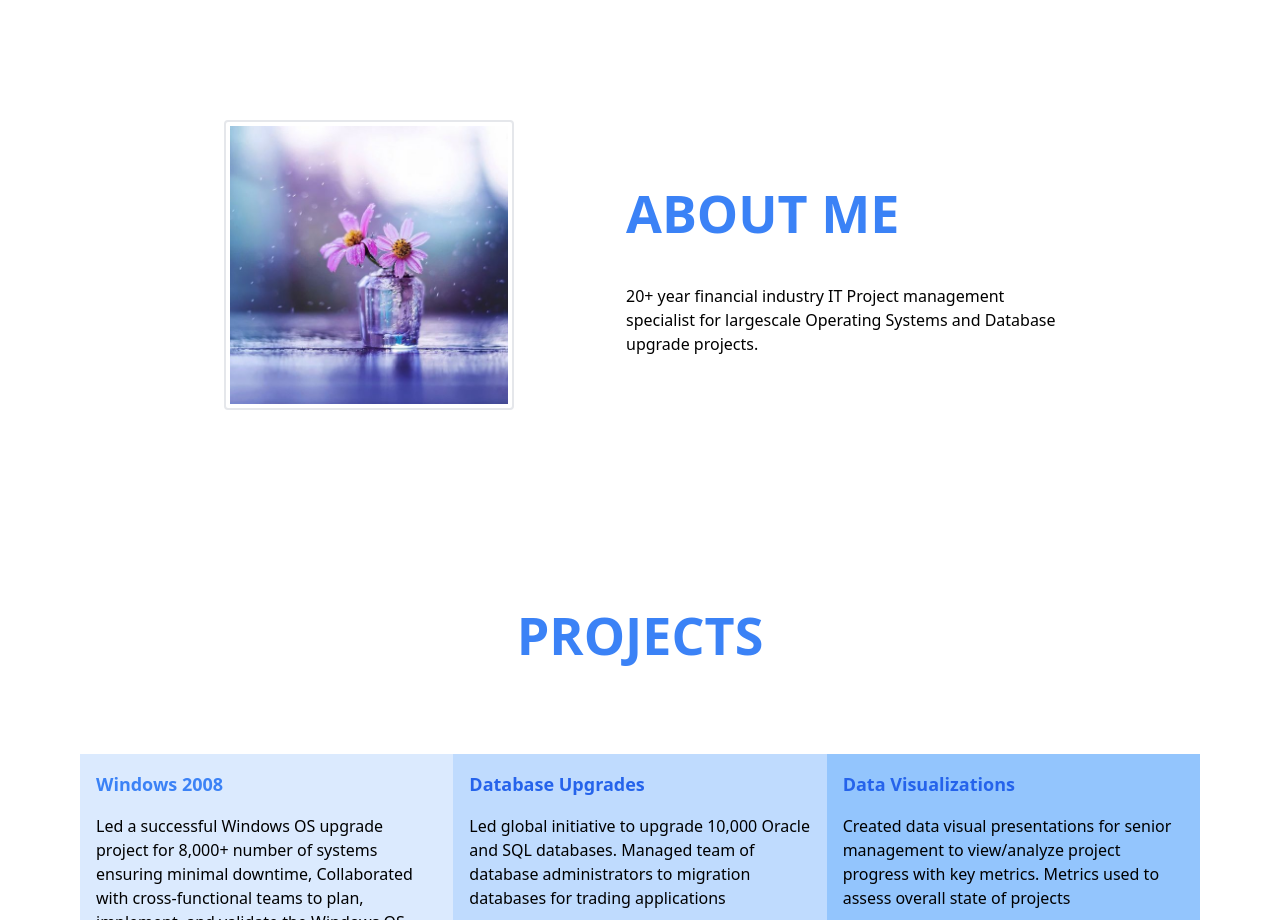
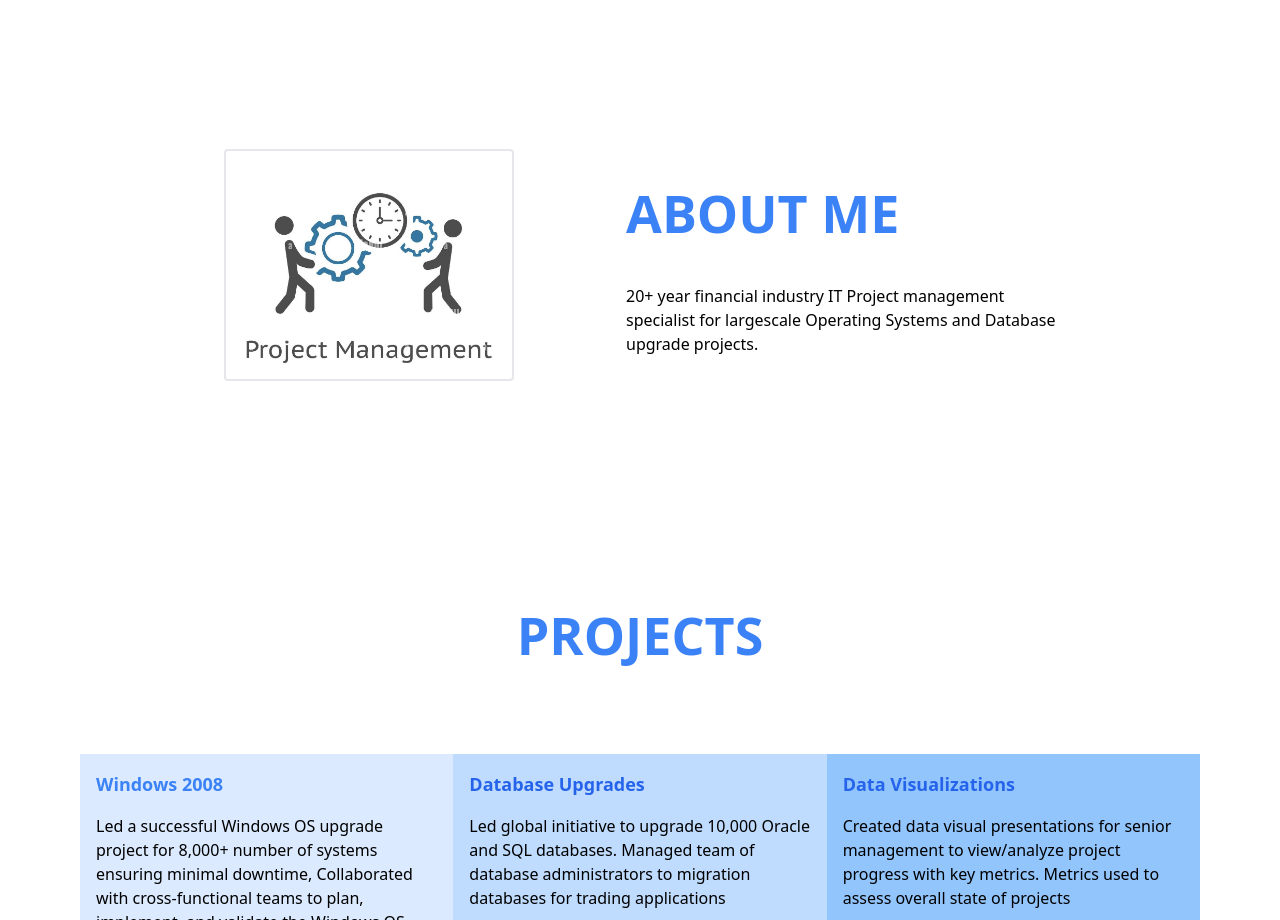
Before and after one commit to mkjilani/midterm-nextjs, a React (Vite) app: page / in a window 1280 px wide. Shown: the part 980-1900 px from the top of the page. Built offline with nearby package versions, Linux system fonts and the light colour scheme.

Commit message:
Image updated. Closes #20

```diff
--- a/src/Components/About.jsx
+++ b/src/Components/About.jsx
@@ -1,11 +1,11 @@
 
-import img from '../assets/profile.jpg';
+import img from '../assets/PMLogo2.jpg';
 
 const About = () => {
     return (
 
         <div id='About' className="lg:px-56 px-10 lg:py-0 py-20 text-center gap-5 lg:text-start flex lg:flex-row flex-col justify-between lg:gap-28 items-center">
-            <img src={img} width={290} height={290} className='rounded border-2 p-1 ' alt="" />
+            <img src={img} width={290} height={290} className='rounded border-2 p-1 ' alt="Image for Project Management" />
             <div className=" h-full lg:py-40 flex flex-col justify-center lg:items-start items-center text-white">
                 <h1  className="text-[52px] font-semibold mb-8 leading-normal text-blue-500 uppercase">About me</h1>
                 <p className="text-black">20+ year financial industry IT Project management specialist for largescale Operating Systems and Database upgrade projects.</p>
```
Also changed, not shown: src/assets/PMLogo2.jpg (added).
